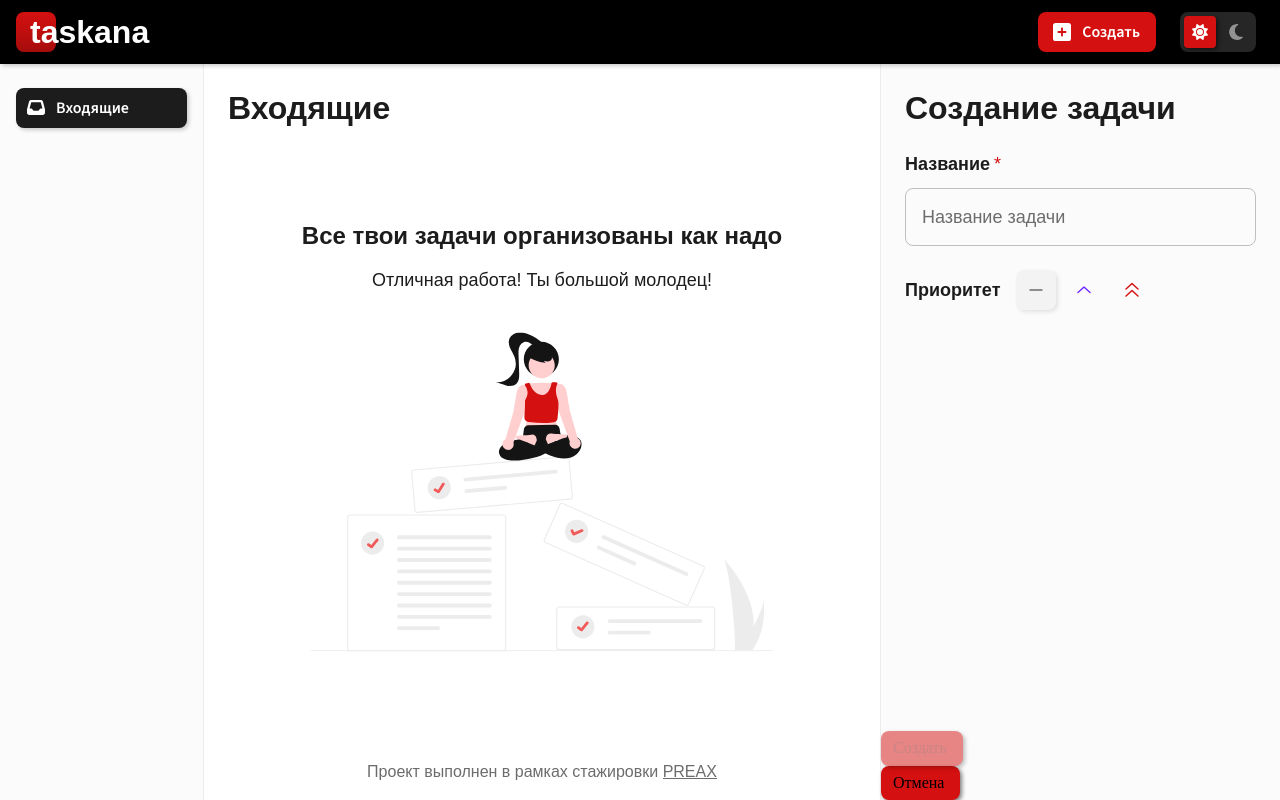
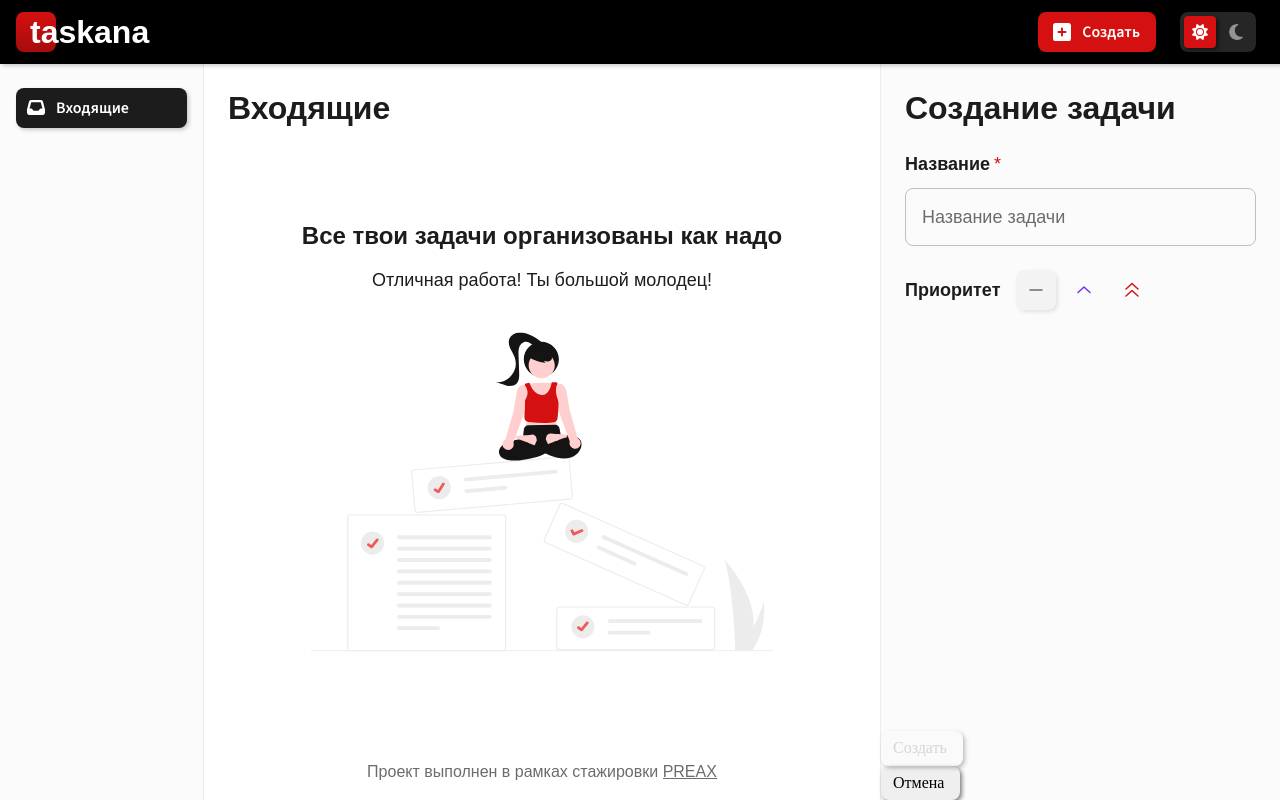
Before and after one commit to cactys/taskana-app1, a React (Vite) app: page / in a window 1280 px wide. Built offline with nearby package versions, Linux system fonts and the light colour scheme; a web font is replaced by a local one.

Commit message:
upd button

```diff
--- a/src/components/UI/button/Button.jsx
+++ b/src/components/UI/button/Button.jsx
@@ -3,13 +3,14 @@ import styles from './button.module.css';
 /**
  * Компонент кнопки
  * @param {ReactNode} children - Содержимое кнопки (текст или другие компоненты)
+ * @param {string} variant - Вариант кнопки (например, 'primary', 'secondary', 'danger')
  * @param {string} className - Дополнительные CSS классы
  * @param {Object} settings - Дополнительные атрибуты и настройки кнопки
  * @returns {JSX.Element} - JSX элемент кнопки с указанными свойствами
  */
-const Button = ({ children, type, className, ...settings }) => {
+const Button = ({ children, variant, className, ...settings }) => {
   return (
-    <button className={`${styles.button} ${styles[`${type}`]} ${className || ''}`} {...settings}>
+    <button className={`${styles.button} ${styles[`${variant}`]} ${className || ''}`} {...settings}>
       {children}
     </button>
   );
--- a/src/components/UI/button/button.module.css
+++ b/src/components/UI/button/button.module.css
@@ -6,7 +6,6 @@
   border-radius: var(--border-radius-md);
   padding: 8px 16px 8px 12px;
   box-shadow: var(--shadow);
-  background-color: var(--primary-400);
   transition: background-color var(--transition-duration), outline-offset var(--transition-duration), box-shadow var(--transition-duration) ease;
   cursor: pointer;
 
@@ -16,6 +15,14 @@
     outline-offset: 2px;
   }
 
+  &:disabled {
+    opacity: 0.5;
+  }
+}
+
+.danger {
+  background-color: var(--primary-400);
+
   &:hover {
     box-shadow: var(--header-button-shadow-hover);
     background-color: var(--primary-500);
@@ -24,8 +31,8 @@
   &:active {
     background-color: var(--primary-300);
   }
+}
 
-  &:disabled {
-    opacity: 0.5;
-  }
-}
+.primary {}
+
+.secondary {}
--- a/src/components/header/Header.jsx
+++ b/src/components/header/Header.jsx
@@ -26,6 +26,7 @@ const Header = () => {
         <Button
           aria-label="Создать новую задачу"
           type="button"
+          variant="danger"
           className={loading ? styles.onLoading : ''}
           onClick={handleOnLoading}
         >
--- a/src/components/taskEditor/TaskEditor.jsx
+++ b/src/components/taskEditor/TaskEditor.jsx
@@ -8,12 +8,14 @@ const TaskEditor = () => {
   const { addTask } = useTaskContext();
   const { inputValue, isInputBlur, handleChange, resetForm } = useForm();
 
-  const handleCreate = () => {
+  const handleCreate = (e) => {
+    e.preventDefault();
     addTask(inputValue);
     resetForm();
   };
 
-  const handleCancel = () => {
+  const handleCancel = (e) => {
+    e.preventDefault();
     resetForm();
   };
 
@@ -79,11 +81,7 @@ const TaskEditor = () => {
         >
           Создать
         </Button>
-        <Button
-          type="button"
-          aria-label="Отмена"
-          onClick={handleCancel}
-        >
+        <Button type="button" aria-label="Отмена" onClick={handleCancel}>
           Отмена
         </Button>
       </footer>
```
